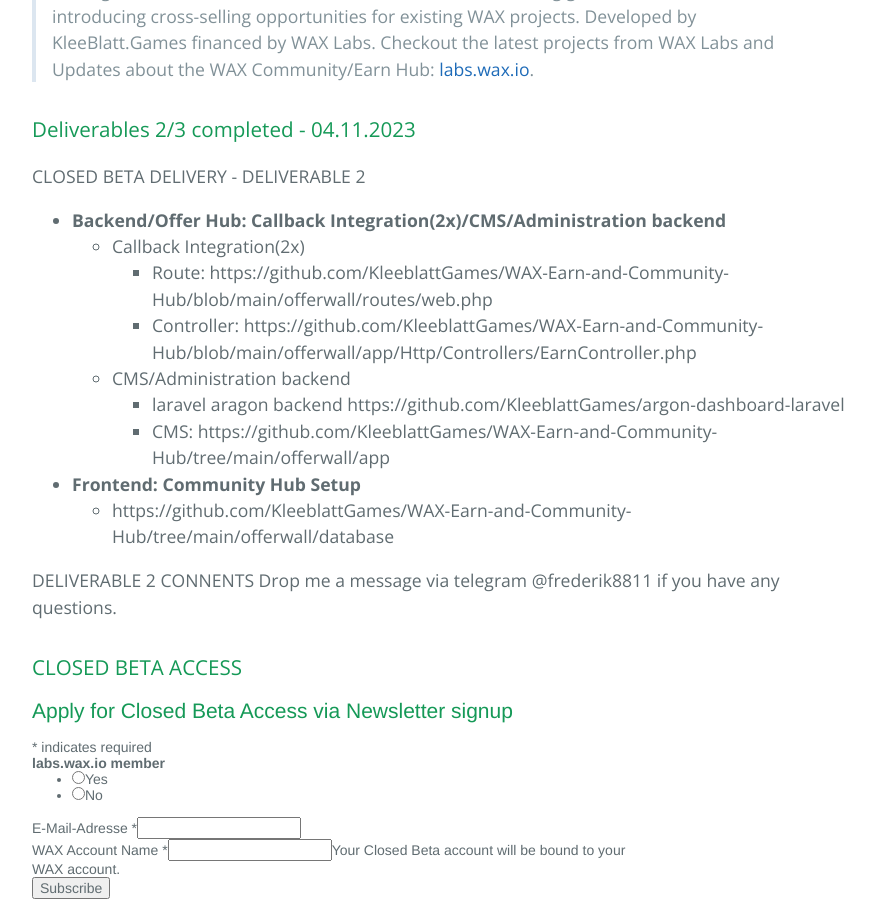
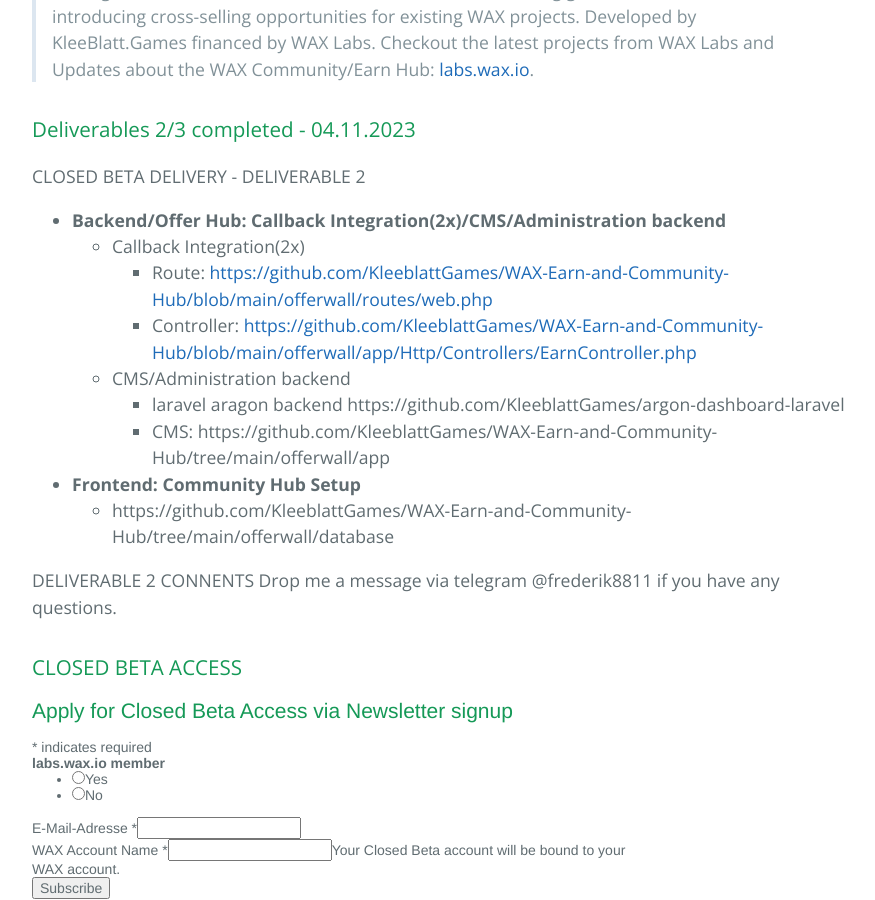
Before and after one commit to KleeblattGames/KleeblattGames.github.io, a Jekyll site: the page built from index.md, in a window 1280 px wide and 900 px high, scrolled down 482 px. Shown: the whole window, without its empty margins (192-1067 px from the left). Built offline with Jekyll 4.4.1, drawn with Linux system fonts in a browser that asks for light colours; comment, search, counter and statistics services are not loaded; part of the change alters nothing that is shown; grey boxes are pictures that could not be loaded.

```diff
--- a/index.md
+++ b/index.md
@@ -16,8 +16,8 @@ layout: default
 CLOSED BETA DELIVERY - DELIVERABLE 2
   - **Backend/Offer Hub: Callback Integration(2x)/CMS/Administration backend**
     - Callback Integration(2x)
-      - Route: https://github.com/KleeblattGames/WAX-Earn-and-Community-Hub/blob/main/offerwall/routes/web.php
-      - Controller: https://github.com/KleeblattGames/WAX-Earn-and-Community-Hub/blob/main/offerwall/app/Http/Controllers/EarnController.php
+      - Route: <a href>https://github.com/KleeblattGames/WAX-Earn-and-Community-Hub/blob/main/offerwall/routes/web.php</a>
+      - Controller: <a href>https://github.com/KleeblattGames/WAX-Earn-and-Community-Hub/blob/main/offerwall/app/Http/Controllers/EarnController.php</a>
     - CMS/Administration backend
       - laravel aragon backend https://github.com/KleeblattGames/argon-dashboard-laravel
       - CMS: https://github.com/KleeblattGames/WAX-Earn-and-Community-Hub/tree/main/offerwall/app
```
